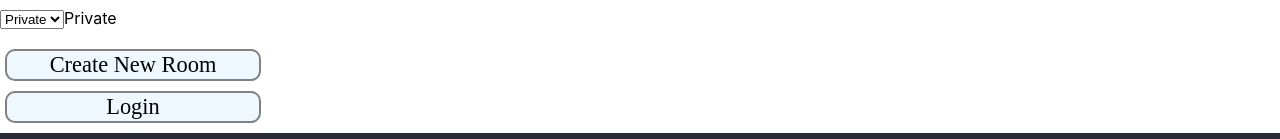
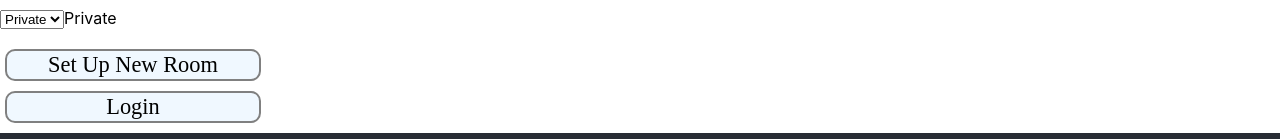
Before and after one commit to MichaelSedlack/Collections, a React (Create React App) app in the folder frontend/: page /museum in a window 1280 px wide. Both pictures are taken after a click on the input "Create New Room". Shown: the part 207-346 px from the top of the page. Built offline with nearby package versions, Linux system fonts and the light colour scheme.

Commit message:
added create new room form component

```diff
--- a/frontend/src/components/CreateRoomForm.js
+++ b/frontend/src/components/CreateRoomForm.js
@@ -78,7 +78,7 @@ function CreateRoomForm()
             </select>
             <span id="result">{option}</span>
             <br /><br />
-            <input type="submit" id="createRoomButton" className="buttons" value = "Create New Room" onClick={createRoom} />
+            <input type="submit" id="createRoomButton" className="buttons" value = "Set Up New Room" onClick={createRoom} /><br />
             <span id="createRoomResult">{message}</span>
         </div>
     );
```
